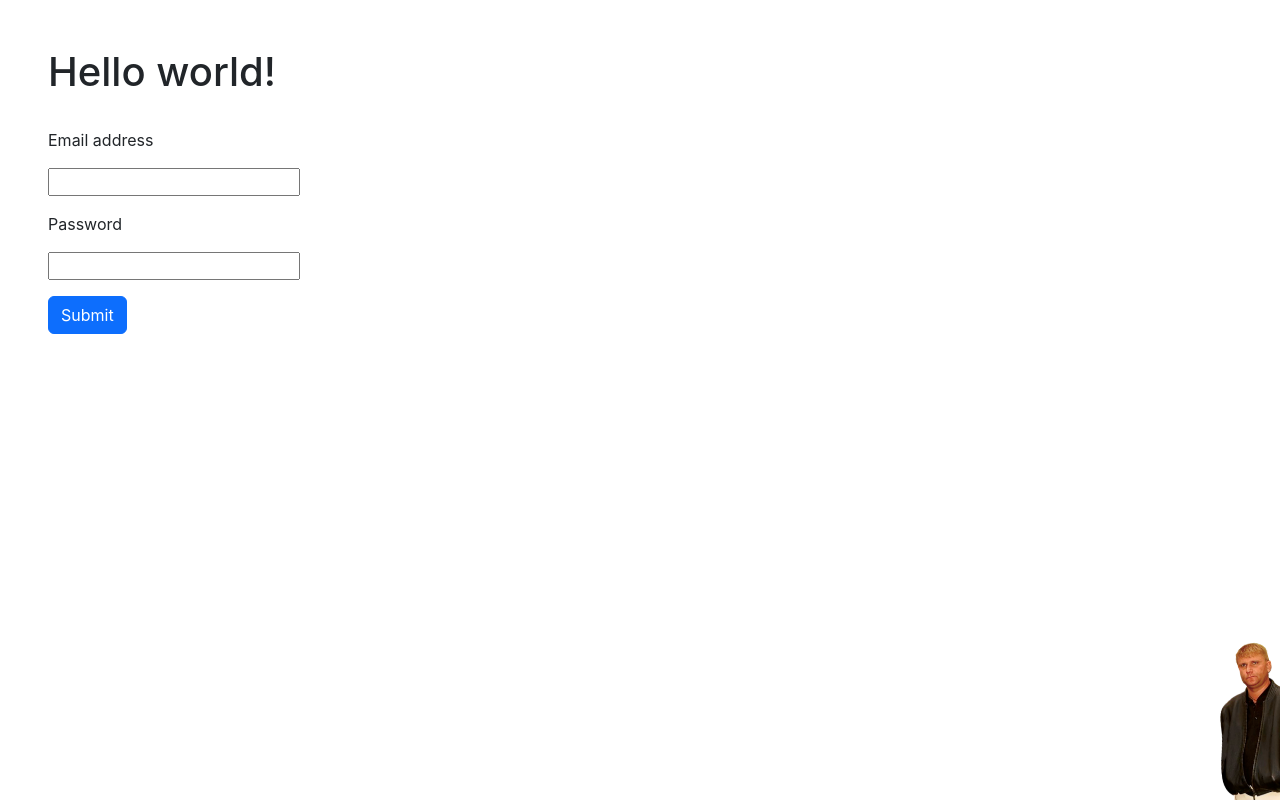
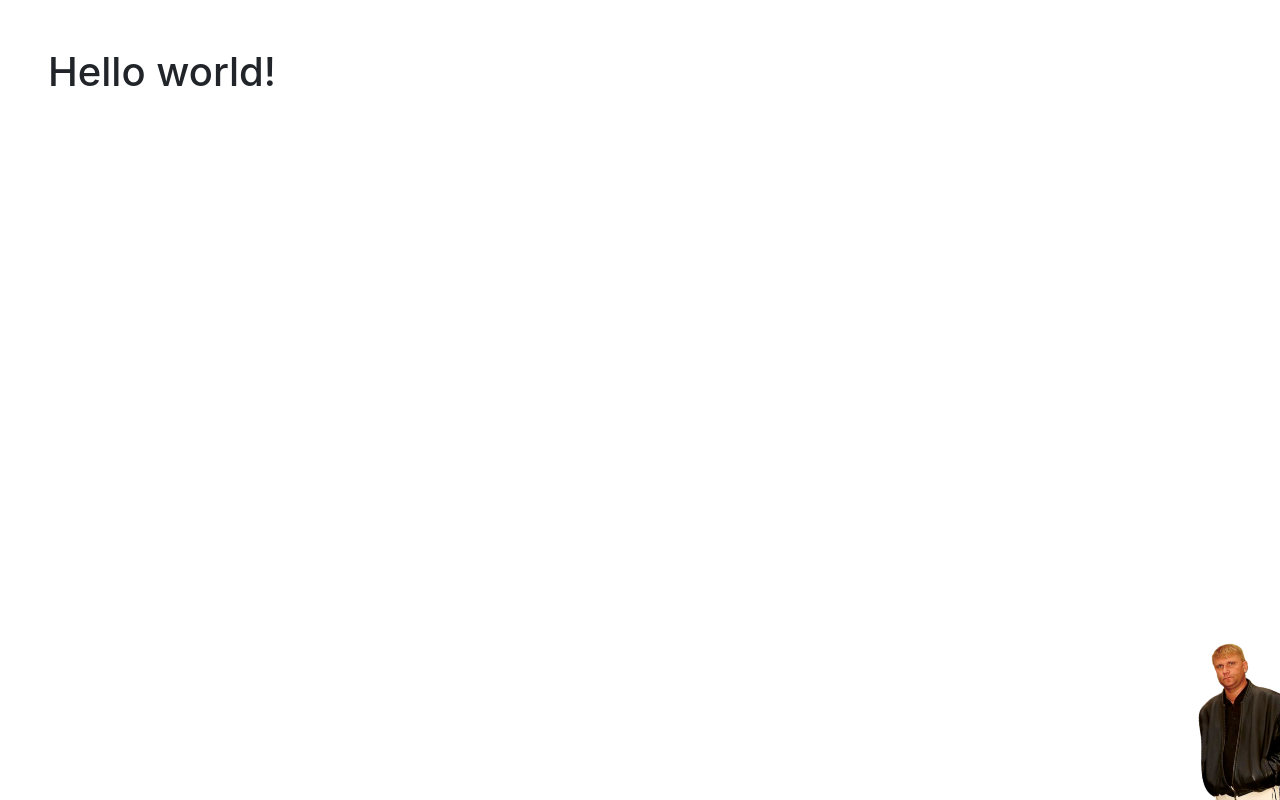
Before and after one commit to aalexblade/r-start-lessons3-4, a React (Create React App) app: page / in a window 1280 px wide. Built offline with nearby package versions, Linux system fonts and the light colour scheme.

Commit message:
LoginForm

```diff
--- a/src/App.jsx
+++ b/src/App.jsx
@@ -7,7 +7,7 @@ export const App = () => {
   return (
     <Layout>
       <Header title="Hello world!" />
-      <LoginForm />
+      {/* <LoginForm /> */}
       {/* <Posts /> */}
     </Layout>
   );
--- a/src/components/LoginForm/LoginForm.jsx
+++ b/src/components/LoginForm/LoginForm.jsx
@@ -6,43 +6,47 @@ export class LoginForm extends Component {
     password: '',
   };
 
-  handleChangeEmail = (event) => {
-    this.setState({ email: event.target.value });
+  handleChange = (event) => {
+    const { name, value } = event.target;
+    this.setState({ [name]: value });
   };
 
-  handleChangePassword = (event) => {
-    this.setState({ password: event.target.value });
-  };
+  handleSubmit = event => {
+    event.preventDefault();
 
-  handleSubmit = (event) => {
-    event.preventDefault();
     console.log(this.state);
+    this.setState({ email: '', password: '' });
   };
 
   render() {
     const { email, password } = this.state;
+
     return (
       <form className="w-25" onSubmit={this.handleSubmit}>
         <div className="mb-3">
-          <label className="from-lable">
+          <label htmlFor="email" className="form-label">
             <p>Email address</p>
-            <input
-              type="text"
-              className="form-color"
-              value={email}
-              onChange={this.handleChangeEmail}
-            />
           </label>
+
+          <input
+            id="email"
+            type="text"
+            className="form-control"
+            name="email"
+            value={email}
+            onChange={this.handleChange}
+          />
         </div>
 
         <div className="mb-3">
-          <label className="from-lable">
+          <label className="form-label">
             <p>Password</p>
             <input
               type="text"
-              className="form-color"
+              className="form-control"
+              name="password"
               value={password}
-              onChange={this.handleChangePassword}
+              onChange={this.handleChange}
             />
           </label>
         </div>
```
